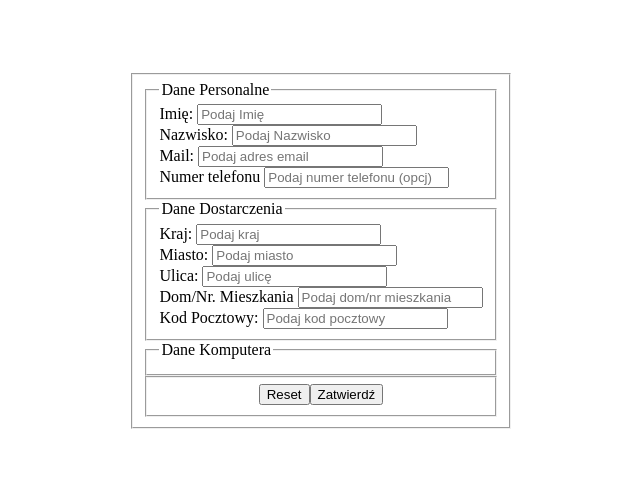
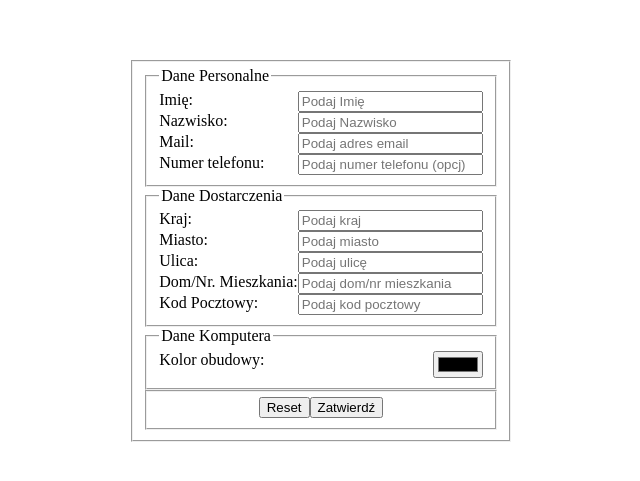
Before and after one commit to 4TiZaras/les1, a plain HTML site: page form.html in a window 1280 px wide. Shown: the part 149-630 px from the top of the page, without its empty margins (319-959 px from the left). Drawn offline with Linux system fonts and the light colour scheme.

Commit message:
Added one label and made some progress at styles

```diff
--- a/form.html
+++ b/form.html
@@ -23,6 +23,11 @@
             justify-content: center;
             align-items: flex-end;
         }
+
+        label {
+            display: flex;
+            justify-content: space-between;
+        }
     </style>
 </head>
 <body>
@@ -31,30 +36,42 @@
         <fieldset>
             <fieldset>
                 <legend>Dane Personalne</legend>
-                <label for="imie">Imię: </label>
-                <input type="" placeholder="Podaj Imię" required><br>
-                <label for="nazwisko">Nazwisko: </label>
-                <input type="text" placeholder="Podaj Nazwisko" required><br>
-                <label for="mail">Mail: </label>
-                <input type="mail" placeholder="Podaj adres email"><br>
-                <label for="tel">Numer telefonu</label>
-                <input type="tel" placeholder="Podaj numer telefonu (opcj)"><br>
+                <label for="imie">Imię:
+                    <input type="" placeholder="Podaj Imię" required>
+                </label>
+                <label for="nazwisko">Nazwisko:
+                    <input type="text" placeholder="Podaj Nazwisko" required>
+                </label>
+                <label for="mail">Mail:
+                    <input type="mail" placeholder="Podaj adres email">
+                </label>
+                <label for="tel">Numer telefonu:
+                    <input type="tel" placeholder="Podaj numer telefonu (opcj)">
+                </label>
             </fieldset>
             <fieldset>
                 <legend>Dane Dostarczenia</legend>
-                <label for="kraj">Kraj:</label>
-                <input type="text" placeholder="Podaj kraj" required><br>
-                <label for="miasto">Miasto:</label>
-                <input type="text" placeholder="Podaj miasto" required><br>
-                <label for="ulica">Ulica: </label>
-                <input type="text" placeholder="Podaj ulicę" required><br>
-                <label for="dommies">Dom/Nr. Mieszkania</label>
-                <input type="text" placeholder="Podaj dom/nr mieszkania" required><br>
-                <label for="kodpocz">Kod Pocztowy: </label>
-                <input type="text" placeholder="Podaj kod pocztowy" required><br>
+                <label for="kraj">Kraj:
+                    <input type="text" placeholder="Podaj kraj" required>
+                </label>
+                <label for="miasto">Miasto:
+                    <input type="text" placeholder="Podaj miasto" required>
+                </label>
+                <label for="ulica">Ulica:
+                    <input type="text" placeholder="Podaj ulicę" required>
+                </label>
+                <label for="dommies">Dom/Nr. Mieszkania:
+                    <input type="text" placeholder="Podaj dom/nr mieszkania" required>
+                </label>
+                <label for="kodpocz">Kod Pocztowy:
+                    <input type="text" placeholder="Podaj kod pocztowy" required>
+                </label>
             </fieldset>
             <fieldset>
                 <legend>Dane Komputera</legend>
+                <label for="kolor">Kolor obudowy:
+                    <input type="color">
+                </label>
 
             </fieldset>
             <fieldset class="int">
```
